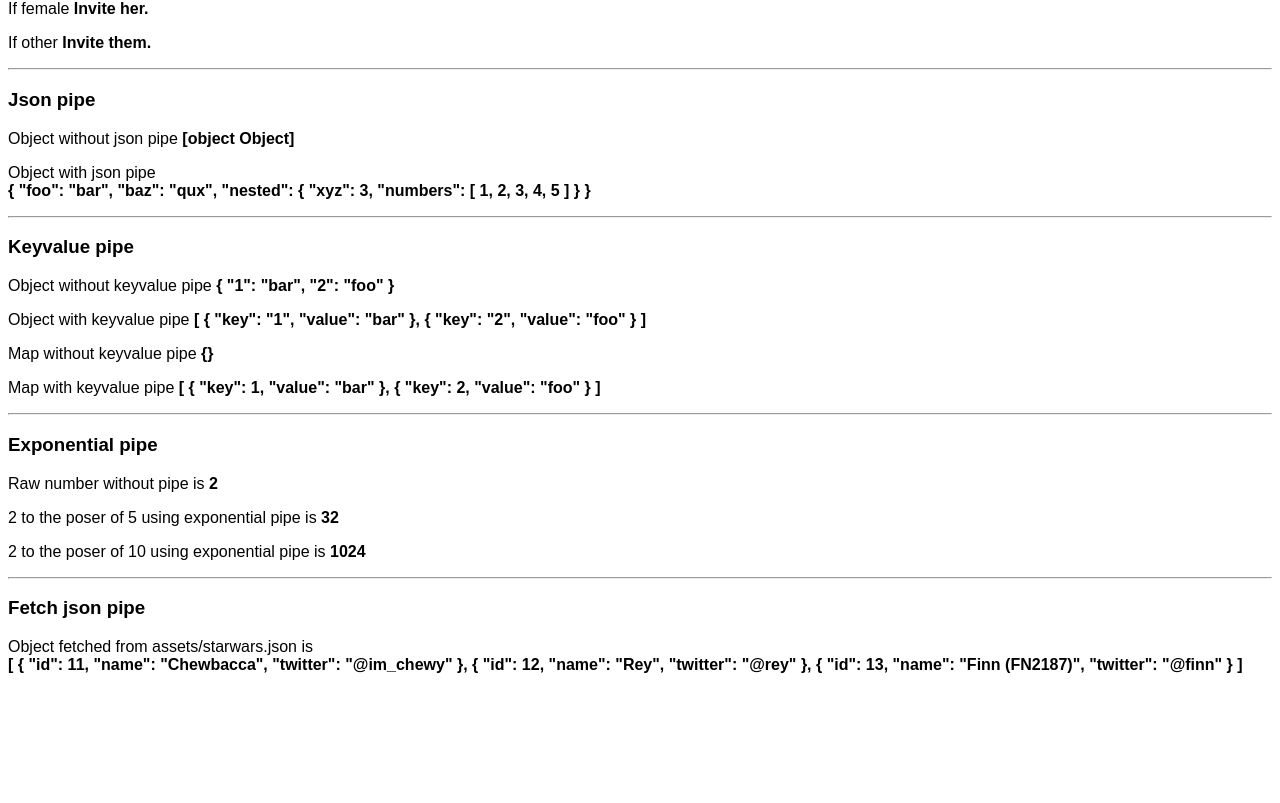
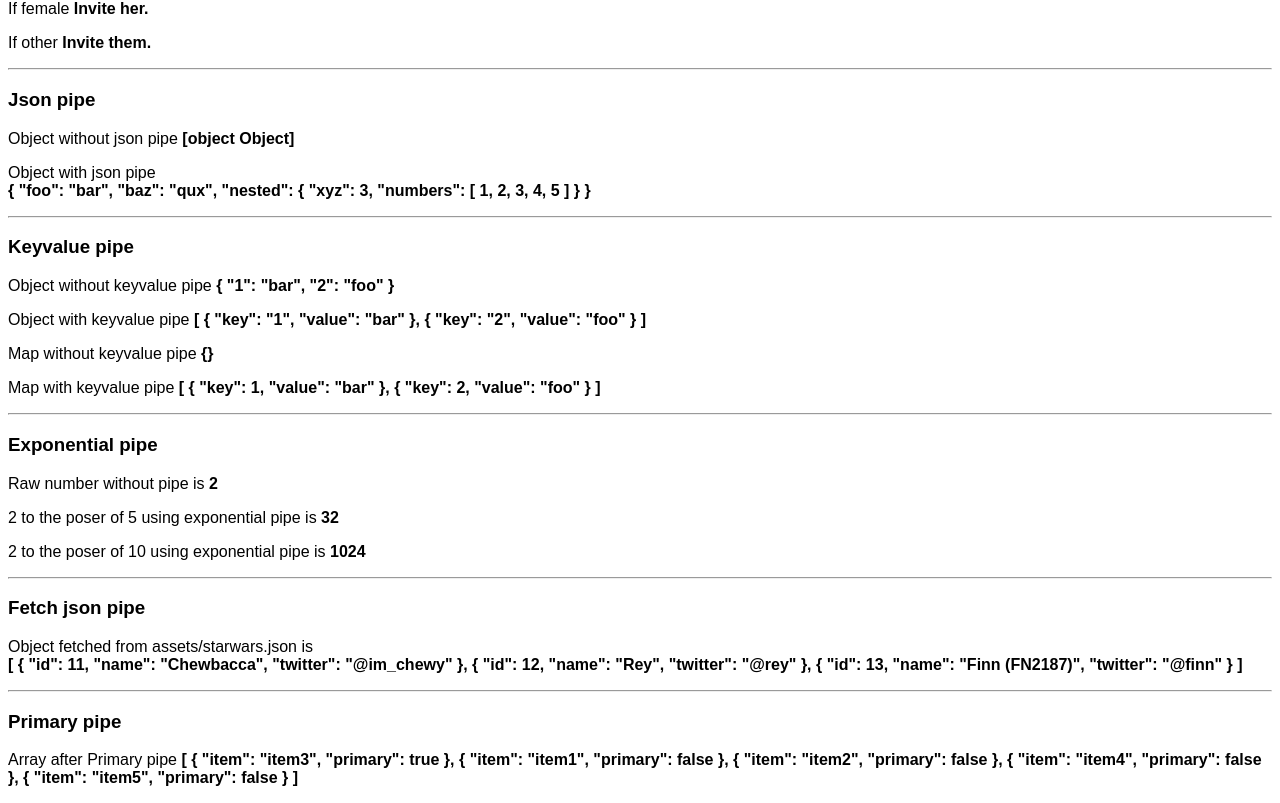
Before and after one commit to encetroc/angular-component-pipes, an Angular app: page / in a window 1280 px wide. Shown: the part 2013-2816 px from the top of the page. Before the commit the page ends 2703 px from the top, so only its background shows below. Built offline with nearby package versions, Linux system fonts and the light colour scheme.

Commit message:
2 files modified, 2 added

```diff
--- a/src/app/app.component.html
+++ b/src/app/app.component.html
@@ -37,3 +37,5 @@
 <exponential-pipe id="exponential-pipe"></exponential-pipe>
 <hr>
 <fetch-json-pipe id="fetch-json-pipe"></fetch-json-pipe>
+<hr>
+<primary-pipe></primary-pipe>
--- a/src/app/app.module.ts
+++ b/src/app/app.module.ts
@@ -18,10 +18,14 @@ import { ExponentialPipe } from "./exponential.pipe";
 import { FetchJsonPipe } from "./fetch-json.pipe";
 import { FetchJsonPipeComponent } from "./fetch-json-pipe.component";
 import { ExponentialPipeComponent } from "./exponential-pipe.component";
+import { PrimaryPipe } from "./primary.pipe";
+import { PrimaryPipeComponent } from "./primary-pipe.component";
 
 @NgModule({
   imports: [BrowserModule, FormsModule, HttpClientModule],
   declarations: [
+    PrimaryPipeComponent,
+    PrimaryPipe,
     AppComponent,
     DatePipeComponent,
     CurrencyPipeComponent,
--- /dev/null
+++ b/src/app/primary-pipe.component.ts
@@ -0,0 +1,20 @@
+import { Component } from "@angular/core";
+
+@Component({
+  selector: "primary-pipe",
+  template: `
+    <h3>Primary pipe</h3>
+    <p>
+      Array after Primary pipe <b> {{ array | primary | json }} </b>
+    </p>
+  `
+})
+export class PrimaryPipeComponent {
+  array = [
+    { item: "item1", primary: false },
+    { item: "item2", primary: false },
+    { item: "item3", primary: true },
+    { item: "item4", primary: false },
+    { item: "item5", primary: false }
+  ];
+}
--- /dev/null
+++ b/src/app/primary.pipe.ts
@@ -0,0 +1,15 @@
+import { Pipe, PipeTransform } from "@angular/core";
+/*
+ * take's what ever element in the array that has primary = true
+ * and put it at the start of the array
+ */
+@Pipe({ name: "primary" })
+export class PrimaryPipe implements PipeTransform {
+  transform(value: any[]): any[] {
+    const index = value.findIndex(el => el.primary);
+    const primaryElement = value[index];
+    value.splice(index, 1);
+    value.unshift(primaryElement);
+    return value;
+  }
+}
```
